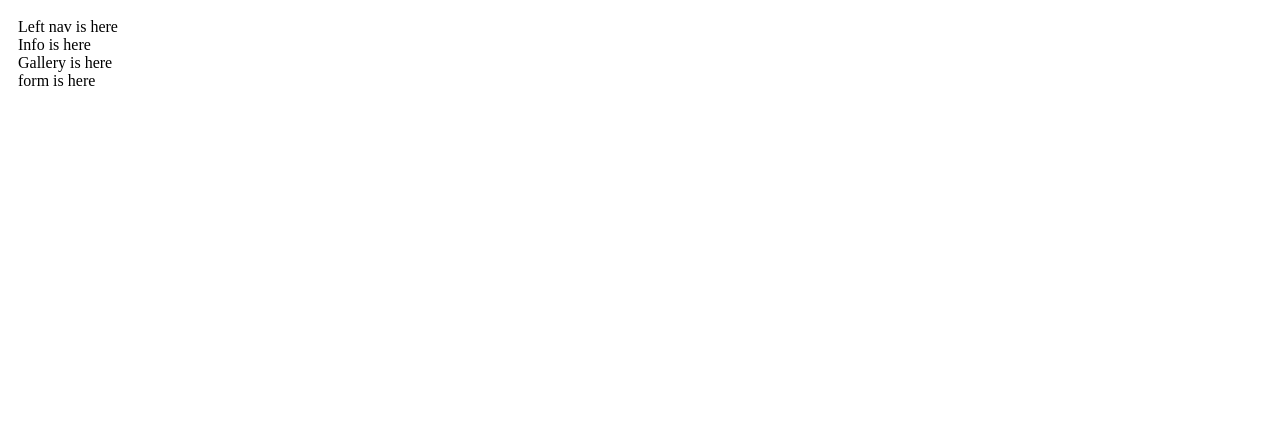
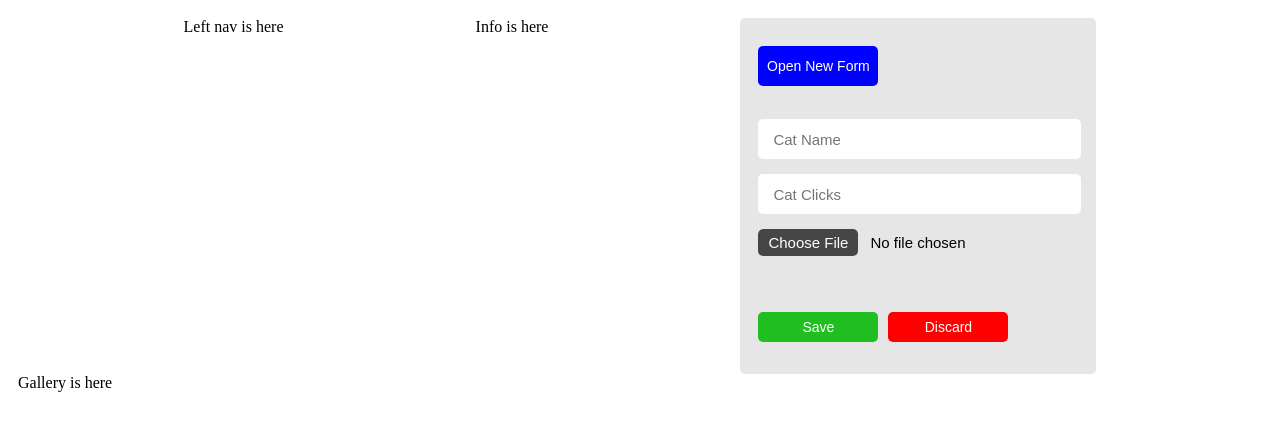
Before and after one commit to mohitdixit02/cat-click-project, a React (Create React App) app: page / in a window 1280 px wide. Shown: the top 430 px of the page. Built offline with nearby package versions, Linux system fonts and the light colour scheme.

Commit message:
Form css completed

```diff
--- a/src/App.css
+++ b/src/App.css
@@ -1,3 +1,9 @@
 .App{
   padding: 18px;
 }
+
+.top_header{
+  display: flex;
+  justify-content: center;
+  column-gap: 15vw;
+}
--- a/src/App.js
+++ b/src/App.js
@@ -11,9 +11,9 @@ function App() {
       <div className="top_header">
         <Leftnav/>
         <Info/>
+        <Form/>
+      </div>
         <Gallery/>
-      </div>
-      <Form/>
     </div>
   );
 }
--- a/src/Components/Form.js
+++ b/src/Components/Form.js
@@ -1,9 +1,23 @@
 import React from 'react';
+import './static/css/form.css'
 
 const Form = () => {
     return (
         <div>
-            form is here
+            <div className='form_holder'>
+                <form>
+                    <div className="top_form">
+                        <button className='blue_bttn'> Open New Form</button>
+                        <input style={{ 'paddingLeft': '15px' }} type="text" placeholder='Cat Name' />
+                        <input style={{ 'paddingLeft': '15px' }} type="number" placeholder='Cat Clicks' />
+                        <input type='file'/>
+                        <div className="bttn_holder">
+                            <button className='green_bttn'> Save</button>
+                            <button className='red_bttn'> Discard</button>
+                        </div>
+                    </div>
+                </form>
+            </div>
         </div>
     );
 }
--- /dev/null
+++ b/src/Components/static/css/form.css
@@ -0,0 +1,86 @@
+.form_holder{
+    width: 25vw;
+    height: 300px;
+    background-color: rgb(230, 230, 230);
+    border-radius: 5px;
+    padding: 18px;
+    padding-top: 28px;
+    padding-bottom: 28px;
+}
+/* top form */
+.top_form{
+    width: 100%;
+    height: 100%;
+    display: flex;
+    flex-direction: column;
+    row-gap: 15px;
+}
+.top_form input{
+    justify-content: center;
+    border-radius: 5px;
+    border: 0;
+    font-size: 15px;
+    outline: none;
+    width:96%;
+    height: 40px;
+}
+
+input[type='file']::file-selector-button{
+    border: 0;
+    margin-right: 12px;
+    background-color: rgb(70, 70, 70);
+    color: white;
+    border-radius: 5px;
+    padding: 5px 10px;
+    cursor: pointer;
+}
+input[type='file']::file-selector-button:hover{
+    background-color: rgb(109, 109, 109);
+}
+.bttn_holder{
+    margin-top: 28px;
+    display: flex;
+    column-gap: 10px;
+}
+
+/* Buttons */
+.blue_bttn{
+    cursor: pointer;
+    width: 120px;
+    margin-bottom: 18px;
+    font-size: 14px;
+    color: white;
+    background-color: blue;
+    border: 0;
+    border-radius: 5px;
+    height: 40px;
+}
+.blue_bttn:hover{
+    background-color: rgb(0, 0, 204);
+}
+.red_bttn{
+    cursor: pointer;
+    width: 120px;
+    height: 30px;
+    font-size: 14px;
+    color: white;
+    background-color: red;
+    border: 0;
+    border-radius: 5px;
+}
+.red_bttn:hover{
+    background-color:rgb(202, 0, 0);
+}
+.green_bttn{
+    cursor: pointer;
+    width: 120px;
+    height: 30px;
+    font-size: 14px;
+    color: white;
+    background-color:rgb(32, 190, 32);
+    border: 0;
+    border-radius: 5px;
+}
+.green_bttn:hover{
+    background-color:green;
+}
```
Also changed, not shown: 11 other files (tests, documents, lock files or other folders).
